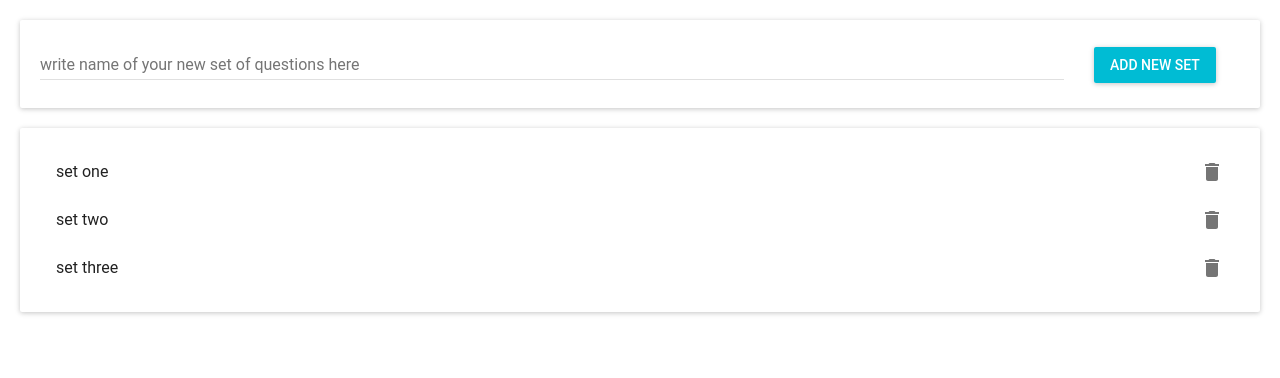
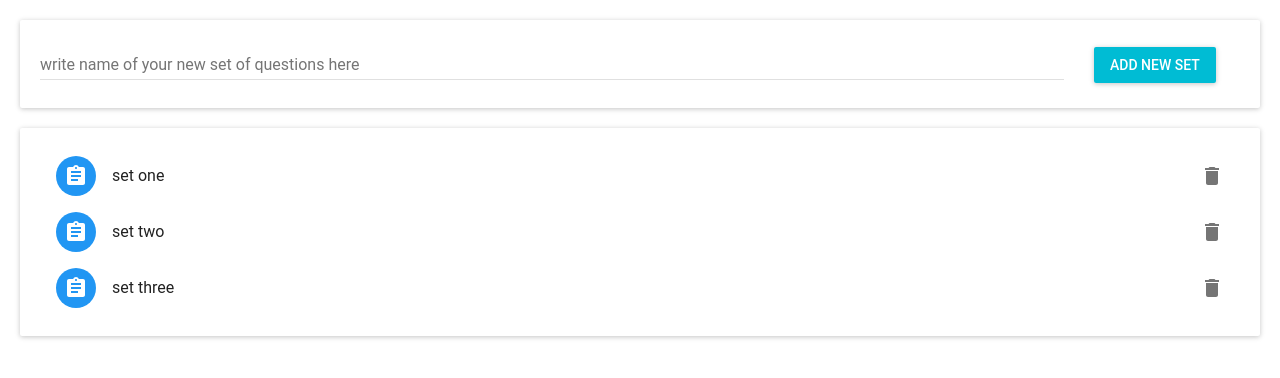
Before and after one commit to agataokolska/deep-thought, a React (Create React App) app: page / in a window 1280 px wide. Shown: the top 378 px of the page. Built offline with nearby package versions, Linux system fonts and the light colour scheme.

Commit message:
add route

```diff
--- a/package.json
+++ b/package.json
@@ -6,6 +6,7 @@
     "material-ui": "^0.20.2",
     "react": "^16.5.1",
     "react-dom": "^16.5.1",
+    "react-router-dom": "^4.3.1",
     "react-scripts": "1.1.5"
   },
   "scripts": {
--- a/src/App.js
+++ b/src/App.js
@@ -1,14 +1,19 @@
-import React, { Component } from 'react';
+import React from 'react';
+import { BrowserRouter as Router, Route} from 'react-router-dom'
 import DisplaySetOfQuestions from './components/DisplaySetOfQuestions'
+import QuestionsToSet from './components/QuestionsToSet';
 
-class App extends Component {
-  render() {
-    return (
+const App = () => (
       <div className="App">
-        <DisplaySetOfQuestions />
+      <Router>
+        <div>
+        <Route exact path ={'/'} component={DisplaySetOfQuestions} />
+        <Route exact path={'/set/:uid'} component={QuestionsToSet}/>
+
+        </div>
+        </Router>
       </div>
-    );
-  }
-}
+    )
+
 
 export default App;
--- a/src/components/DisplaySetOfQuestions.js
+++ b/src/components/DisplaySetOfQuestions.js
@@ -41,7 +41,14 @@ class DisplaySetOfQuestions extends React.Component {
         })
     }
 
+    onSingleSetClick = (setUid) => {
+        const newSet = this.state.sets.filter(set => setUid === set.uid)
+        this.setState({
+            sets: newSet
+        })
+    }
     render() {
+        const setId = this.props.match.params.uid
         return (
             <div>
                 <Container>
@@ -55,6 +62,7 @@ class DisplaySetOfQuestions extends React.Component {
                     <ListOfSetsOfQuestions
                         sets={this.state.sets}
                         deleteSetOfQuestions={this.deleteSetOfQuestions}
+                        onSingleSetClick={this.onSingleSetClick}
                     />
                 </Container>
             </div>
--- a/src/components/ListOfSetsOfQuestions.js
+++ b/src/components/ListOfSetsOfQuestions.js
@@ -8,6 +8,7 @@ const ListOfSetsOfQuestions = (props) => (
                 name={set.name}
                 key={set.uid}
                 deleteSetOfQuestions={() => props.deleteSetOfQuestions(set.uid)}
+                onSingleSetClick={()=>props.onSingleSetClick(set.uid)}
             />
         ))
         }
--- /dev/null
+++ b/src/components/QuestionsToSet.js
@@ -0,0 +1,11 @@
+import React from 'react'
+
+
+const QuestionsToSet = () => (
+    <div>
+
+        test test
+    </div>
+)
+
+export default QuestionsToSet
--- a/src/components/SingleSetOfQuestions.js
+++ b/src/components/SingleSetOfQuestions.js
@@ -1,14 +1,18 @@
 import React from 'react'
 import { ListItem } from 'material-ui/List'
 import Delete from 'material-ui/svg-icons/action/delete'
-
+import RaisedButton from 'material-ui/RaisedButton'
+import Avatar from 'material-ui/Avatar';
+import ActionAssignment from 'material-ui/svg-icons/action/assignment';
+import {blue500, yellow600} from 'material-ui/styles/colors';
 const SingleSetOfQuestions = (props) => (
     <div>
         <ListItem
             primaryText={props.name}
             rightIcon={<Delete onClick={props.deleteSetOfQuestions} />}
+            leftAvatar={<Avatar icon={<ActionAssignment />} backgroundColor={blue500} onClick={props.onSingleSetClick}/>}
+            // leftIcon={<RaisedButton secondary={true} label="Add questions" onClick={props.onSingleSetClick}/>}
         />
     </div>
 )
-
 export default SingleSetOfQuestions
```
Also changed, not shown: 1 other file (tests, documents, lock files or other folders).
